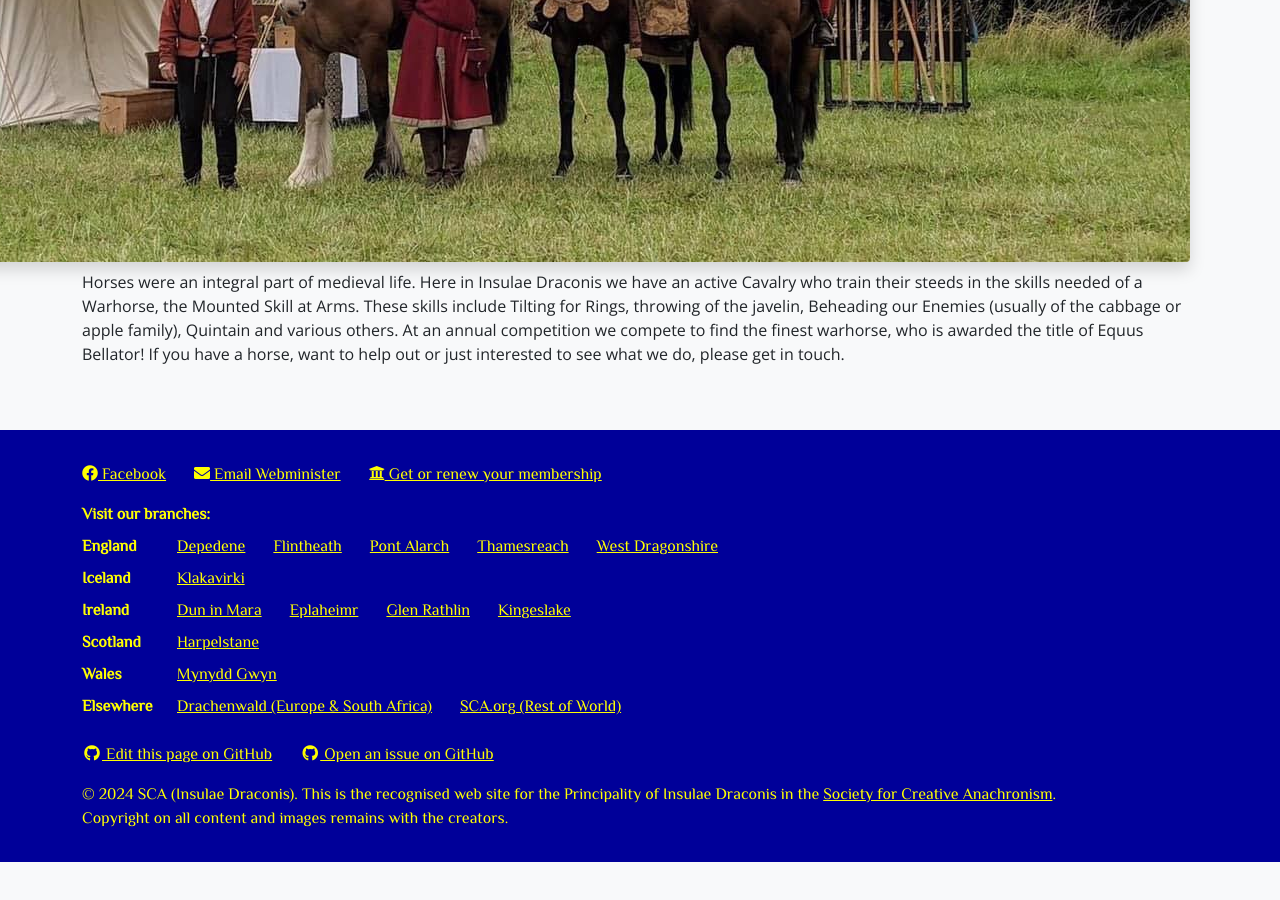
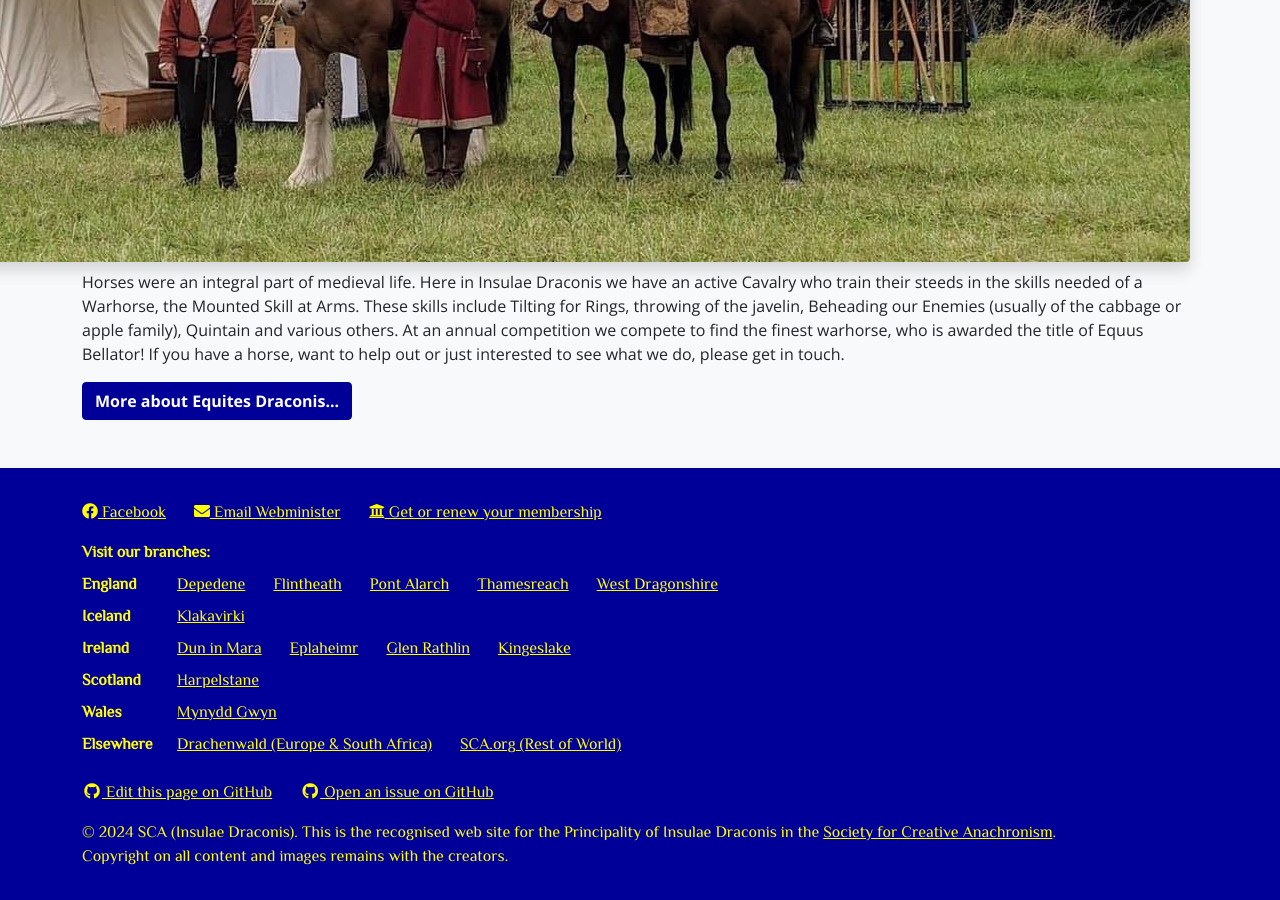
Before and after one commit to drachenwald/insulae-draconis, a Jekyll site: the page built from activities/index.html, in a window 1280 px wide and 900 px high, scrolled down 4839 px. Built offline with Jekyll 4.4.1, drawn with Linux system fonts in a browser that asks for light colours; comment, search, counter and statistics services are not loaded; before the commit the page ends 5701 px from its top, so only the background shows below that.

Commit message:
Update index.html

```diff
--- a/activities/index.html
+++ b/activities/index.html
@@ -214,6 +214,6 @@ banner: /images/banner/drimnaghcastle.jpg
     <p>
       Horses were an integral part of medieval life. Here in Insulae Draconis we have an active Cavalry who train their steeds in the skills needed of a Warhorse, the Mounted Skill at Arms. These skills include Tilting for Rings, throwing of the javelin, Beheading our Enemies (usually of the cabbage or apple family), Quintain and various others. At an annual competition we compete to find the finest warhorse, who is awarded the title of Equus Bellator! If you have a horse, want to help out or just interested to see what we do, please get in touch.
     </p>
-
+    <a href="{% link activities/equites/index.md %}" class="btn btn-primary">More about Equites Draconis...</a>
   </div>
 </div>
```
